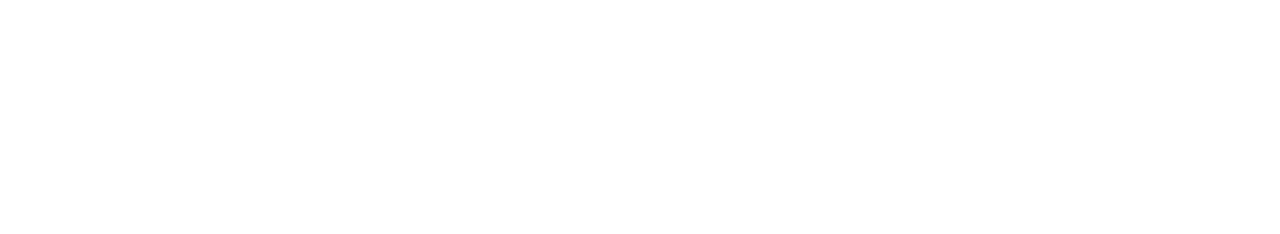
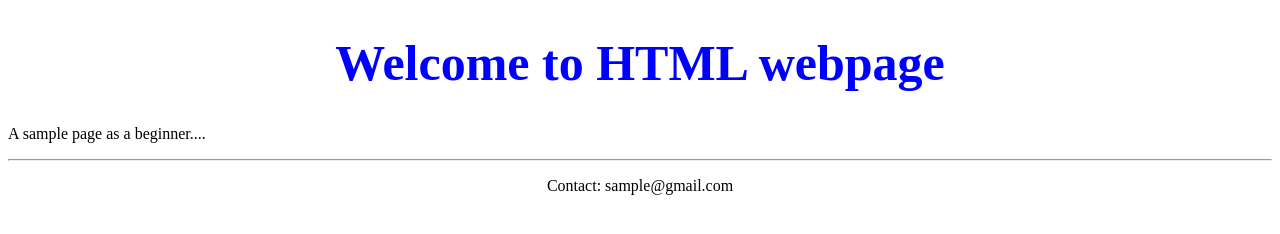
Before and after one commit to akhilavemana/WebDev, a plain HTML site: page test.html in a window 1280 px wide. Drawn offline with Linux system fonts and the light colour scheme.

Commit message:
sample page

```diff
--- a/test.html
+++ b/test.html
@@ -4,7 +4,19 @@
 	<title>My firt page</title>
 </head>
 <body>
-<h1 style="color:blue;font-size:50px;text-align:center;>
+<h1 style="color:blue;font-size:50px;text-align:center;">
 Welcome to HTML webpage</h1>
+<p>A sample page as a beginner....</p>
+<footer>
+
+<hr>
+<p
+
+	style="text-align:center;"
+	onclick="alert('Test page')">
+	Contact: sample@gmail.com
+</p>
+
+</footer>
 </body>
 </html>
```
